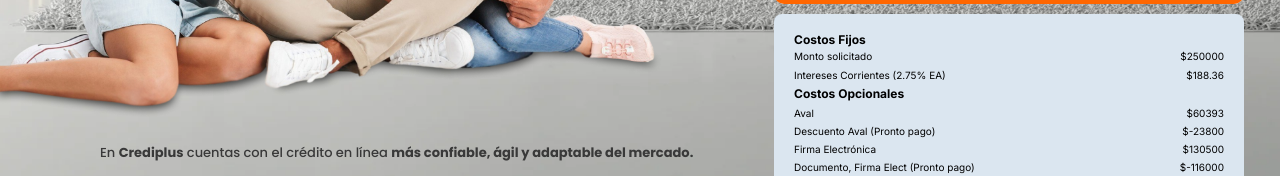
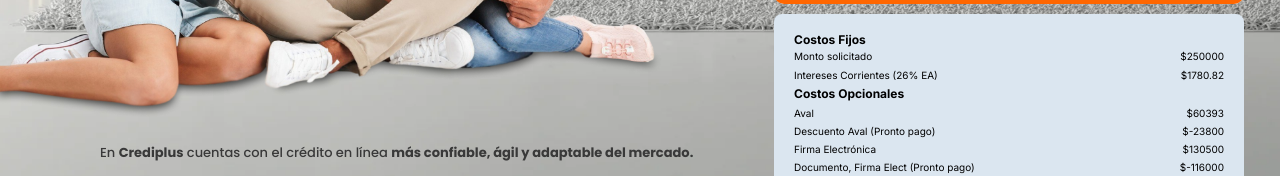
Before and after one commit to GrupoSATDev/CrediPlus_Webpage, a Next.js app: page / in a window 1280 px wide. Shown: the part 449-625 px from the top of the page. Built offline with nearby package versions, Linux system fonts and the light colour scheme.

Commit message:
Cambio de intereses

```diff
--- a/components/Simulation/index.jsx
+++ b/components/Simulation/index.jsx
@@ -4,7 +4,7 @@ import styles from "./simulation.module.scss";
 const Simulation = () => {
   const [amount, setAmount] = useState(250000);
   const [days, setDays] = useState(10);
-  const interestRate = 0.0275; // Ejemplo: 2.75% EA
+  const interestRate = 0.26; // Ejemplo: 2.75% EA
   const guaranteeCost = 60393;
   const electronicSignatureCost = 130500;
   const guaranteeDiscount = -23800; // Descuento por pronto pago
```
